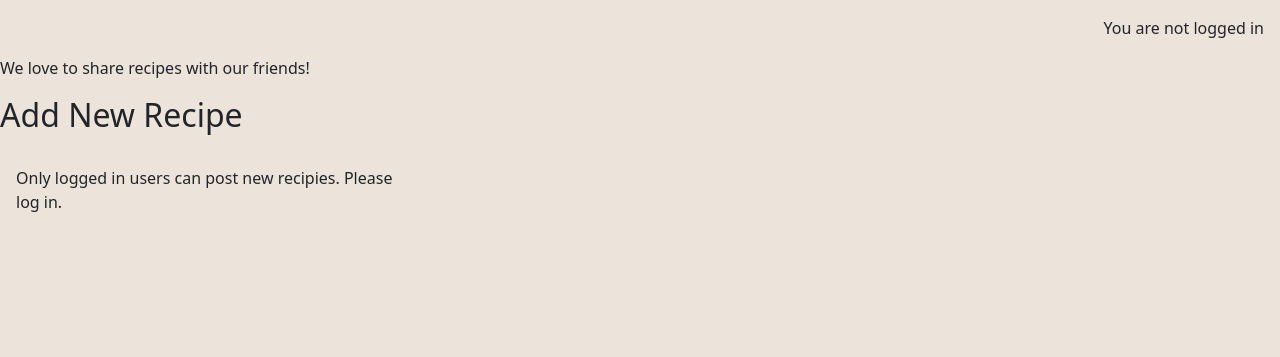
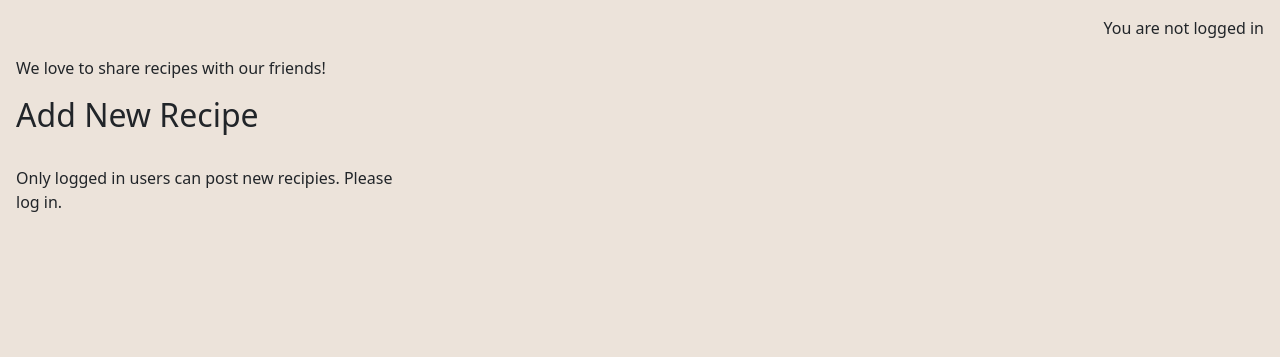
Before and after one commit to maxgray7-dev/RecipeBook, a Django app: page /recipe/ in a window 1280 px wide. Shown: the part 63-420 px from the top of the page. Run offline with Django 4.2, Linux system fonts and the light colour scheme; some libraries are stand-ins or nearby versions.

Commit message:
New Recipe page, alligned text with other fields

```diff
--- a/static/css/style.css
+++ b/static/css/style.css
@@ -67,6 +67,18 @@ a {
     margin-bottom: 5px;
     padding-top: 10px;
 }
+/* ADDING NEW RECIPE PAGE*/
+/* align text on top of the page with other fields*/
+.main-bg > p,
+.main-bg > h2 {
+    padding-left: 16px;
+
+}
+
+
+
+
+
 /*Heading of the picture on the Recipe Page*/
 .img {
     width: 50%;
```
